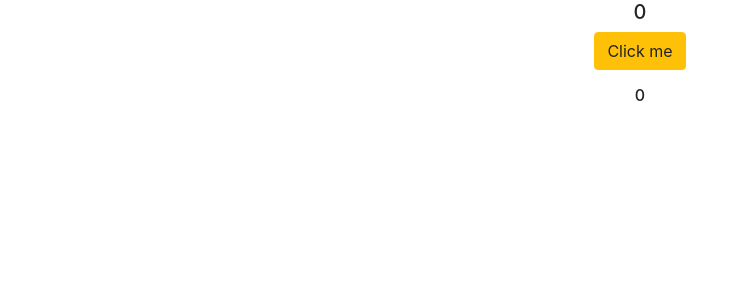
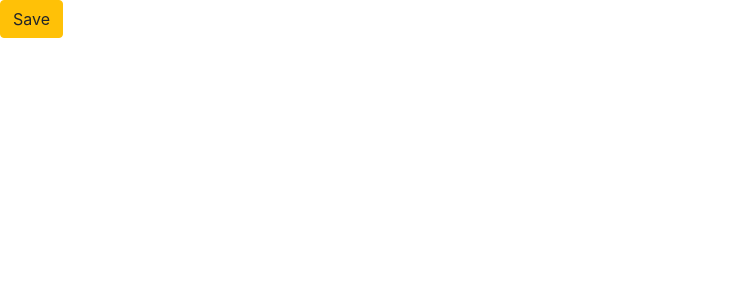
Before and after one commit to MikiStojakovic/react-fundamentals, a React (Create React App) app in the folder react-fundamentals/: page / in a window 1280 px wide. Shown: the top 300 px of the page, without its empty margins (0-749 px from the left). Built offline with nearby package versions, Linux system fonts and the light colour scheme.

Commit message:
Added button component

```diff
--- /dev/null
+++ b/react-fundamentals/src/Component/button.jsx
@@ -0,0 +1,24 @@
+import React, { Component } from "react";
+
+class Button extends Component {
+  constructor(props) {
+    super(props);
+    this.handlerMe = this.Handler.bind(this);
+  }
+
+  Handler(event) {
+    console.log(this, event.target);
+  }
+
+  render() {
+    return (
+      <div className="App">
+        <button className="btn btn-warning" onClick={this.handlerMe}>
+          Save
+        </button>
+      </div>
+    );
+  }
+}
+
+export default Button;
```
Also changed, not shown: react-fundamentals/src/index.js (+2 -5 lines).
